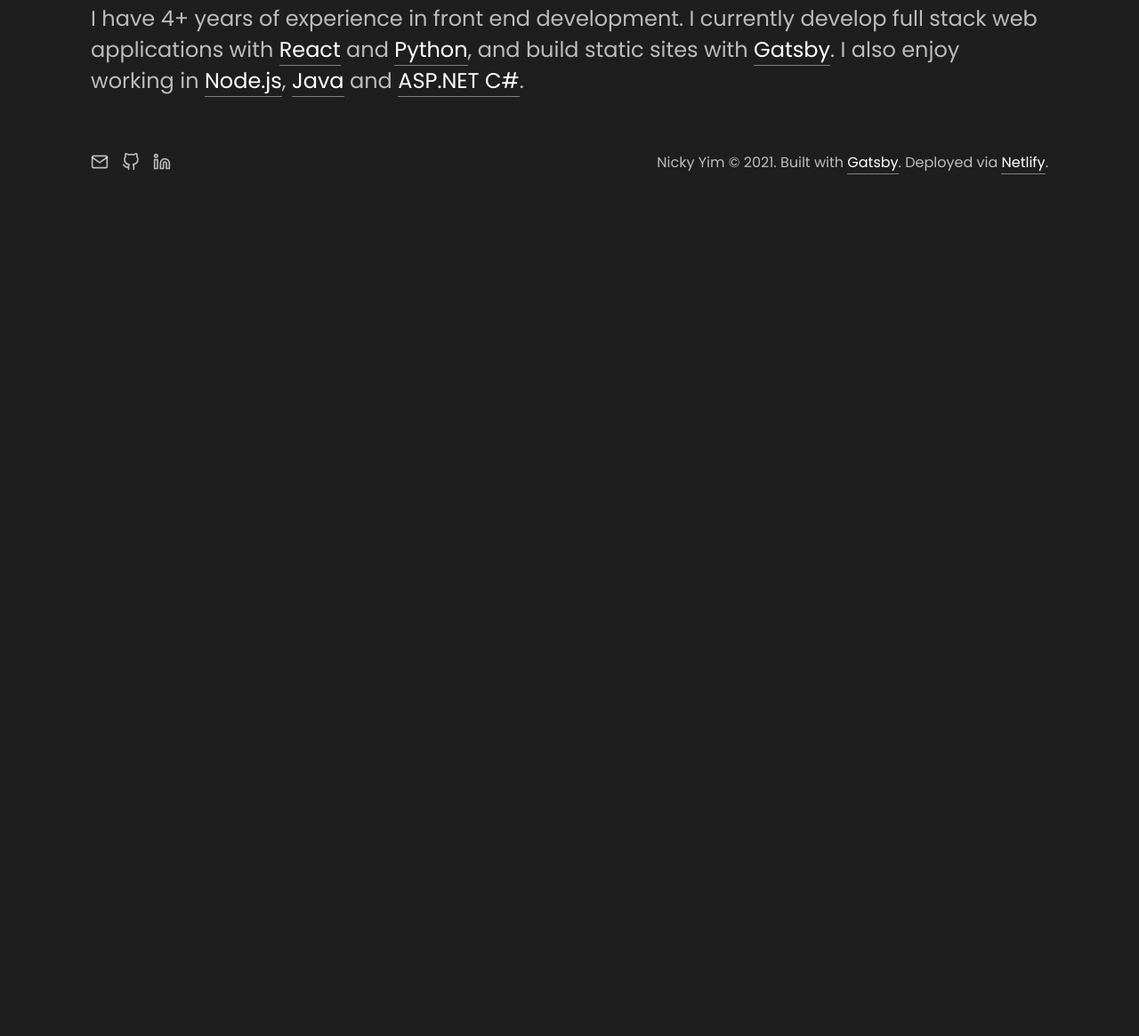
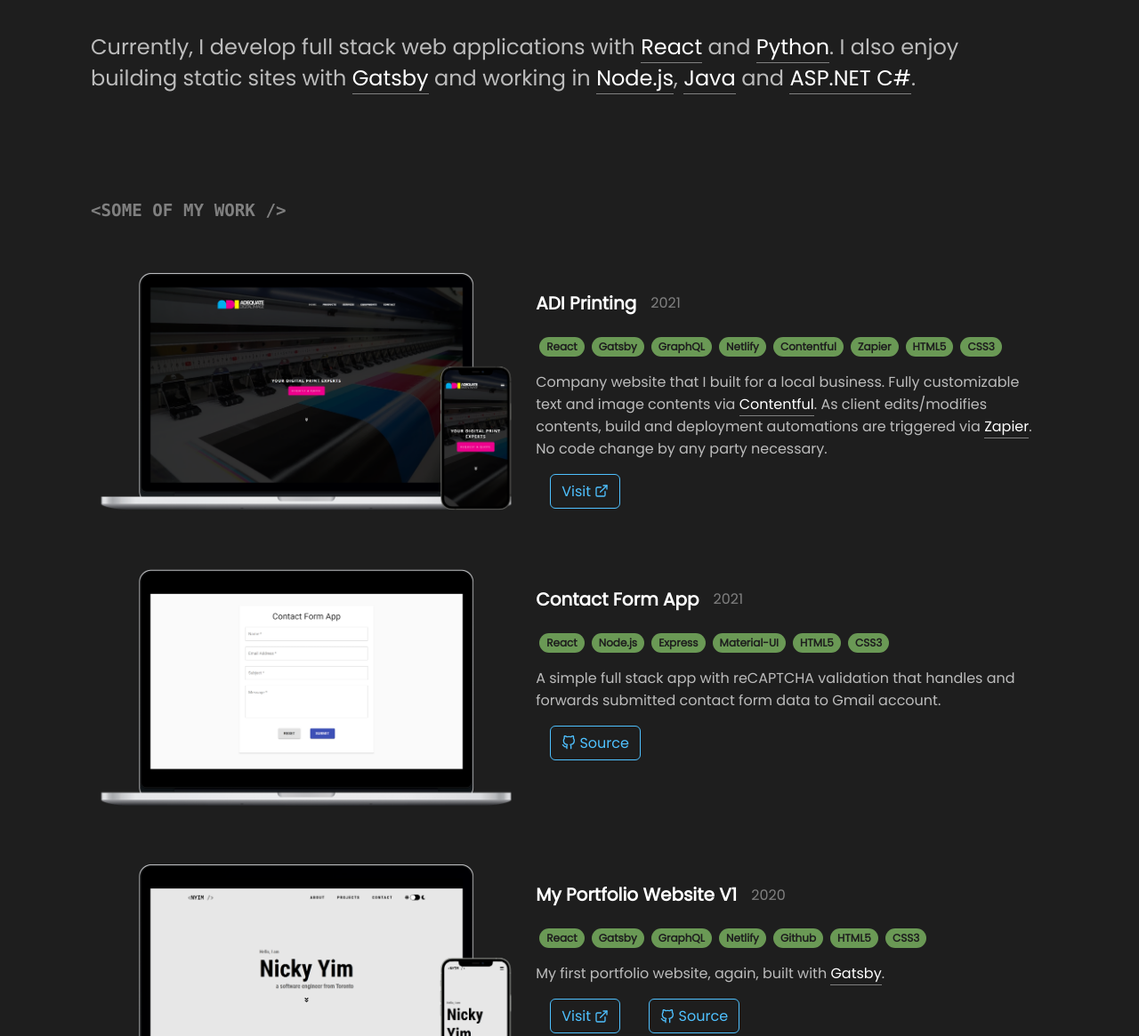
Before and after one commit to nicky-yim/my-app-v2, a Gatsby site: page / in a window 1280 px wide. Shown: the part 399-1564 px from the top of the page at 89% size. Before the commit the page ends 800 px from the top, so only its background shows below. Built offline with nearby package versions, Linux system fonts and the light colour scheme; Gatsby itself is replaced by a stand-in of ours.

Commit message:
hero and portfolio components

```diff
--- /dev/null
+++ b/src/components/elements/button.js
@@ -0,0 +1,42 @@
+import React from 'react';
+import PropTypes from 'prop-types';
+import styled from 'styled-components';
+
+import { colors } from '../../styles/globalStyles';
+
+const StyledButton = styled.a`
+  display: flex;
+  align-items: center;
+  justify-content: center;
+  margin: 0 1em;
+  padding: 6px 12px;
+  border-radius: 6px;
+  border-width: 1px;
+  border-style: solid;
+  border-color: ${colors.blueHighlight};
+  color: ${colors.blueHighlight};
+  background-color: ${colors.background};
+  transition: all 0.3s ease-in-out;
+
+  :after {
+    content: none;
+  }
+
+  :hover {
+    border-color: ${colors.blue};
+    color: ${colors.blue};
+  }
+`;
+
+const Button = ({ href, children }) => (
+  <StyledButton href={href} rel="noopener noreferrer" target="_blank">
+    {children}
+  </StyledButton>
+);
+
+Button.propTypes = {
+  href: PropTypes.string.isRequired,
+  children: PropTypes.node.isRequired,
+};
+
+export default Button;
--- /dev/null
+++ b/src/components/elements/link.js
@@ -0,0 +1,15 @@
+import React from 'react';
+import PropTypes from 'prop-types';
+
+const Link = ({ href, children }) => (
+  <a href={href} rel="noopener noreferrer" target="_blank">
+    {children}
+  </a>
+);
+
+Link.propTypes = {
+  href: PropTypes.string.isRequired,
+  children: PropTypes.node.isRequired,
+};
+
+export default Link;
--- /dev/null
+++ b/src/components/elements/tagList.js
@@ -0,0 +1,32 @@
+import React from 'react';
+import PropTypes from 'prop-types';
+import styled from 'styled-components';
+
+import { colors } from '../../styles/globalStyles';
+
+const Tags = styled.ul`
+  list-style: none;
+  padding: 0;
+  margin: 0;
+`;
+
+const Tag = styled.li`
+  display: inline-block;
+  font-size: 0.75em;
+  font-weight: 600;
+  padding: 2px 8px;
+  margin: 0 4px;
+  background-color: ${colors.green};
+  border-radius: 999px;
+  color: ${colors.background};
+`;
+
+const TagList = ({ tags }) => (
+  <Tags>{tags && tags.map(tag => <Tag key={tag}>{tag}</Tag>)}</Tags>
+);
+
+TagList.propTypes = {
+  tags: PropTypes.arrayOf(PropTypes.string).isRequired,
+};
+
+export default TagList;
--- a/src/components/hero.js
+++ b/src/components/hero.js
@@ -4,17 +4,9 @@
 import { MDXProvider } from '@mdx-js/react';
 import { MDXRenderer } from 'gatsby-plugin-mdx';
 import styled from 'styled-components';
-import { colors, sizes } from '../styles/globalStyles';
 
-const Section = styled.section`
-  margin-top: 3em;
-  margin-bottom: 3em;
-
-  @media (max-width: ${sizes.md}px) {
-    margin-top: 1em;
-    margin-bottom: 1em;
-  }
-`;
+import Link from './elements/link';
+import { colors, sizes, Section } from '../styles/globalStyles';
 
 const Greeting = styled.h2`
   font-size: 2em;
@@ -46,12 +38,6 @@
     font-size: 1.25em;
   }
 `;
-
-const Link = ({ href, children }) => (
-  <a href={href} rel="noopener noreferrer" target="_blank">
-    {children}
-  </a>
-);
 
 const Hero = () => {
   const { mdx } = useStaticQuery(graphql`
--- /dev/null
+++ b/src/components/portfolio.js
@@ -0,0 +1,44 @@
+import React from 'react';
+import { useStaticQuery, graphql } from 'gatsby';
+
+import Project from './project';
+import { Section, SectionHeading } from '../styles/globalStyles';
+
+const Portfolio = () => {
+  const { projects } = useStaticQuery(graphql`
+    query {
+      projects: allFile(
+        filter: { relativeDirectory: { eq: "projects" } }
+        sort: { fields: childrenMdx___frontmatter___index }
+      ) {
+        nodes {
+          childMdx {
+            frontmatter {
+              title
+              year
+              url
+              source
+              tags
+              image {
+                childImageSharp {
+                  gatsbyImageData(width: 600, placeholder: BLURRED)
+                }
+              }
+            }
+            body
+          }
+        }
+      }
+    }
+  `);
+
+  return (
+    <Section>
+      <SectionHeading>Some of my work</SectionHeading>
+      {projects?.nodes &&
+        projects.nodes.map(({ childMdx }) => <Project childMdx={childMdx} />)}
+    </Section>
+  );
+};
+
+export default Portfolio;
--- /dev/null
+++ b/src/components/project.js
@@ -0,0 +1,119 @@
+import React from 'react';
+import PropTypes from 'prop-types';
+import { GatsbyImage, getImage } from 'gatsby-plugin-image';
+import { MDXProvider } from '@mdx-js/react';
+import { MDXRenderer } from 'gatsby-plugin-mdx';
+import { FiExternalLink, FiGithub } from 'react-icons/fi';
+import styled from 'styled-components';
+
+import Link from './elements/link';
+import TagList from './elements/tagList';
+import Button from './elements/button';
+import { sizes, colors } from '../styles/globalStyles';
+
+const Container = styled.div`
+  width: 100%;
+  display: flex;
+  flex-direction: row;
+  padding-top: 2em;
+  padding-bottom: 2em;
+
+  @media (max-width: ${sizes.md}px) {
+    flex-direction: column;
+  }
+`;
+
+const ImgContainer = styled.div`
+  max-width: 45%;
+
+  @media (max-width: ${sizes.md}px) {
+    max-width: 100%;
+  }
+`;
+
+const Content = styled.div`
+  max-width: 55%;
+  padding-left: 1em;
+  padding-right: 1em;
+
+  @media (max-width: ${sizes.md}px) {
+    max-width: 100%;
+  }
+`;
+
+const Heading = styled.div`
+  display: flex;
+  align-items: center;
+`;
+
+const Title = styled.h3`
+  color: ${colors.highlight};
+  font-size: 1.25em;
+`;
+
+const Year = styled.span`
+  color: ${colors.secondary};
+  padding: 1em;
+`;
+
+const Paragraph = styled.p`
+  color: ${colors.primary};
+`;
+
+const ButtonContainer = styled.div`
+  display: flex;
+  align-items: center;
+
+  @media (max-width: ${sizes.md}px) {
+    justify-content: center;
+  }
+`;
+
+const Project = ({ childMdx }) => {
+  const { frontmatter, body } = childMdx;
+  const { title, year, url, source, tags, image } = frontmatter;
+  const img = getImage(image);
+
+  const components = {
+    p: Paragraph,
+    a: Link,
+  };
+
+  return (
+    <Container>
+      <ImgContainer>
+        <GatsbyImage image={img} alt="ADI Printing" />
+      </ImgContainer>
+      <Content>
+        <Heading>
+          <Title>{title}</Title>
+          <Year>{year}</Year>
+        </Heading>
+        <TagList tags={tags} />
+        <MDXProvider components={components}>
+          <MDXRenderer>{body}</MDXRenderer>
+        </MDXProvider>
+        <ButtonContainer>
+          {url && (
+            <Button href={url}>
+              Visit&nbsp;
+              <FiExternalLink />
+            </Button>
+          )}
+          {source && (
+            <Button href={source}>
+              <FiGithub />
+              &nbsp;Source
+            </Button>
+          )}
+        </ButtonContainer>
+      </Content>
+    </Container>
+  );
+};
+
+Project.propTypes = {
+  childMdx: PropTypes.node.isRequired,
+};
+
+export default Project;
--- a/src/mdx/hero.mdx
+++ b/src/mdx/hero.mdx
@@ -1,3 +1,3 @@
 ## Hello, I'm Nicky.
 # I'm a full stack developer from Toronto 🇨🇦.
-I have 4+ years of experience in front end development. I currently develop full stack web applications with [React](https://reactjs.org) and [Python](https://python.org), and build static sites with [Gatsby](https://gatsbyjs.org). I also enjoy working in [Node.js](https://nodejs.org), [Java](https://java.com) and [ASP.NET C#](https://asp.net).
+Currently, I develop full stack web applications with [React](https://reactjs.org) and [Python](https://python.org). I also enjoy building static sites with [Gatsby](https://gatsbyjs.org) and working in [Node.js](https://nodejs.org), [Java](https://java.com) and [ASP.NET C#](https://asp.net).
--- /dev/null
+++ b/src/mdx/projects/adiprinting.mdx
@@ -0,0 +1,18 @@
+---
+index: 1
+title: ADI Printing
+year: 2021
+image: ../../images/adiprinting.png
+url: https://adiprinting.com
+source: ''
+tags:
+  - React
+  - Gatsby
+  - GraphQL
+  - Netlify
+  - Contentful
+  - Zapier
+  - HTML5
+  - CSS3
+---
+Company website that I built for a local business. Fully customizable text and image contents via [Contentful](https://contentful.com). As client edits/modifies contents, build and deployment automations are triggered via [Zapier](https://zapier.com). No code change by any party necessary.
--- /dev/null
+++ b/src/mdx/projects/contact-form-app.mdx
@@ -0,0 +1,16 @@
+---
+index: 2
+title: Contact Form App
+year: 2021
+image: ../../images/contact-form-app.png
+url: ''
+source: https://github.com/nicky-yim/contact-form-app
+tags:
+  - React
+  - Node.js
+  - Express
+  - Material-UI
+  - HTML5
+  - CSS3
+---
+A simple full stack app with reCAPTCHA validation that handles and forwards submitted contact form data to Gmail account.
--- /dev/null
+++ b/src/mdx/projects/my-app-v1.mdx
@@ -0,0 +1,17 @@
+---
+index: 3
+title: My Portfolio Website V1
+year: 2020
+image: ../../images/my-app-v1.png
+url: https://v1.nyim.ca
+source: https://github.com/nicky-yim/my-app-v1
+tags:
+  - React
+  - Gatsby
+  - GraphQL
+  - Netlify
+  - Github
+  - HTML5
+  - CSS3
+---
+My first portfolio website, again, built with [Gatsby](https://gatsbyjs.org).
--- a/src/pages/index.js
+++ b/src/pages/index.js
@@ -1,10 +1,12 @@
 import React from 'react';
 import Layout from '../components/layout';
 import Hero from '../components/hero';
+import Portfolio from '../components/portfolio';
 
 const IndexPage = () => (
   <Layout>
     <Hero />
+    <Portfolio />
   </Layout>
 );
 
--- a/src/styles/globalStyles.js
+++ b/src/styles/globalStyles.js
@@ -1,4 +1,4 @@
-import { createGlobalStyle } from 'styled-components';
+import styled, { createGlobalStyle } from 'styled-components';
 
 const colors = {
   primary: 'rgba(255, 255, 255, .7)',
@@ -59,4 +59,34 @@
   }
 `;
 
-export { colors, sizes, fonts, GlobalStyles };
+const Section = styled.section`
+  margin-top: 10vh;
+  margin-bottom: 15vh;
+
+  @media (max-width: ${sizes.md}px) {
+    margin-top: 10vh;
+    margin-bottom: 10vh;
+  }
+`;
+
+const SectionHeading = styled.h4`
+  font-family: ${fonts.code};
+  font-size: 1.2em;
+  font-weight: 600;
+  text-transform: uppercase;
+  color: ${colors.secondary};
+
+  @media (max-width: ${sizes.md}px) {
+    font-size: 1.1em;
+  }
+
+  :before {
+    content: '<';
+  }
+
+  :after {
+    content: ' />';
+  }
+`;
+
+export { colors, sizes, fonts, GlobalStyles, Section, SectionHeading };
```
Also changed, not shown: src/images/adiprinting.png (added), src/images/contact-form-app.png (added), src/images/my-app-v1.png (added).
